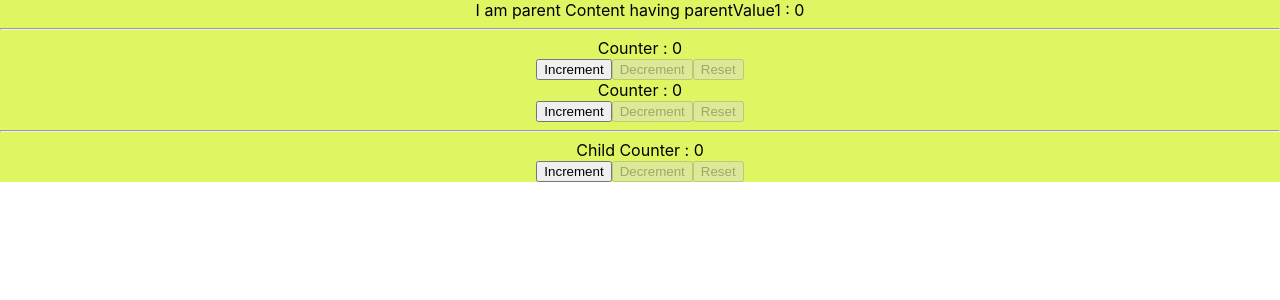
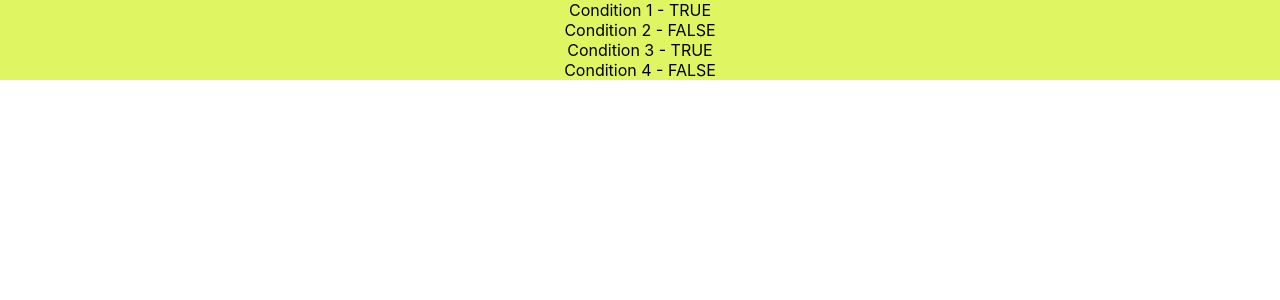
Before and after one commit to gblstudent/reactkb, a React (Create React App) app: page / in a window 1280 px wide. Shown: the top 300 px of the page. Built offline with nearby package versions, Linux system fonts and the light colour scheme.

Commit message:
Part7-End

```diff
--- a/src/App.js
+++ b/src/App.js
@@ -1,19 +1,10 @@
 import './App.css';
-import MyClassCounter from './components/part5/MyClassCounter';
-import MyFunctionalCounter from './components/part5/MyFunctionalCounter';
-import { useState } from 'react';
-import MyFunctionalCounter2 from './components/part6/MyFunctionalCounter2';
+import MyCondition from './components/part7/MyCondition';
 
 function App() {
-  const [parentValue1, setParentValue1] = useState();
   return (
     <div className="App" style={{backgroundColor : '#DFF562'}}>
-      I am parent Content having parentValue1 : {parentValue1}
-      <hr/>
-      <MyClassCounter/>
-      <MyFunctionalCounter/>
-      <hr/>
-      <MyFunctionalCounter2 setObj1={setParentValue1}/>
+      <MyCondition/>
     </div>
   );
 }
--- /dev/null
+++ b/src/components/part7/MyCondition.js
@@ -0,0 +1,53 @@
+
+import React from "react";
+class MyCondition extends React.Component{
+    constructor(props){
+        super(props)
+        this.state ={
+            isCondition1 : true,
+            isCondition2 : false,
+            isCondition3 : true,
+            isCondition4 : false,
+        }
+    }
+    Render1(){
+        if(this.state.isCondition1){
+            return(
+                <div>Condition 1 - TRUE</div>
+            );
+        }else{
+            return(
+                <div>Condition 1 - FALSE</div>
+            );
+        }
+    }
+    Render2(){
+        let display;
+        if(this.state.isCondition2){
+            display = "Condition 2 - TRUE";
+        }else{
+            display = "Condition 2 - FALSE";
+        }
+        return(
+            <div>{display}</div>
+        );
+    }
+    Render3(){
+        return this.state.isCondition3 ? (<div>Condition 3 - TRUE</div>) : (<div>Condition 3 - FALSE</div>)
+    }
+    Render4(){
+        return this.state.isCondition4 && (<div>Condition 4 - TRUE</div>) || (<div>Condition 4 - FALSE</div>)
+    }
+    render(){
+        return(
+            <div>
+                {this.Render1()}
+                {this.Render2()}
+                {this.Render3()}
+                {this.Render4()}
+            </div>
+        );
+    }
+}
+
+export default MyCondition;
```
Also changed, not shown: 1 other file (tests, documents, lock files or other folders).
